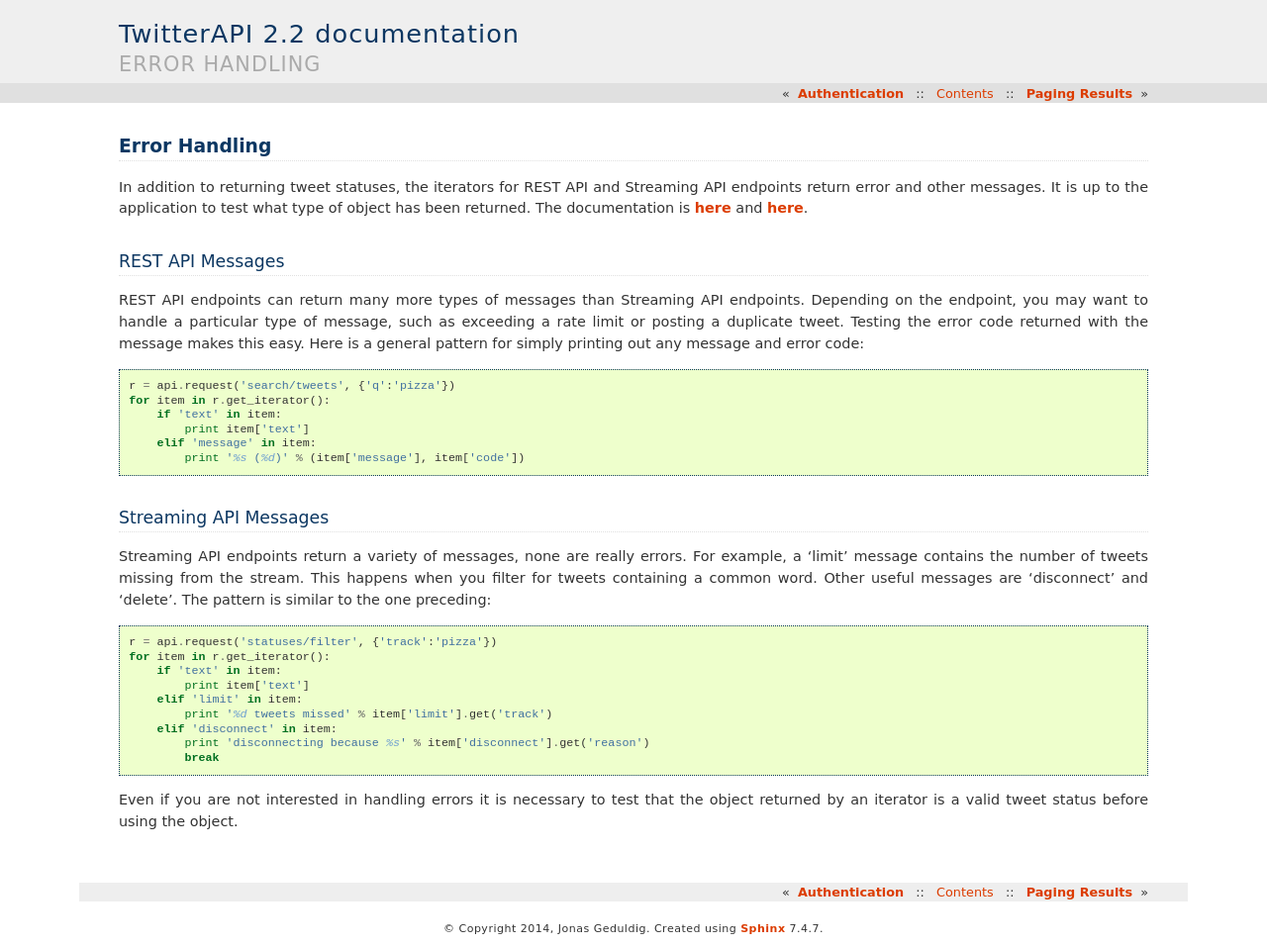
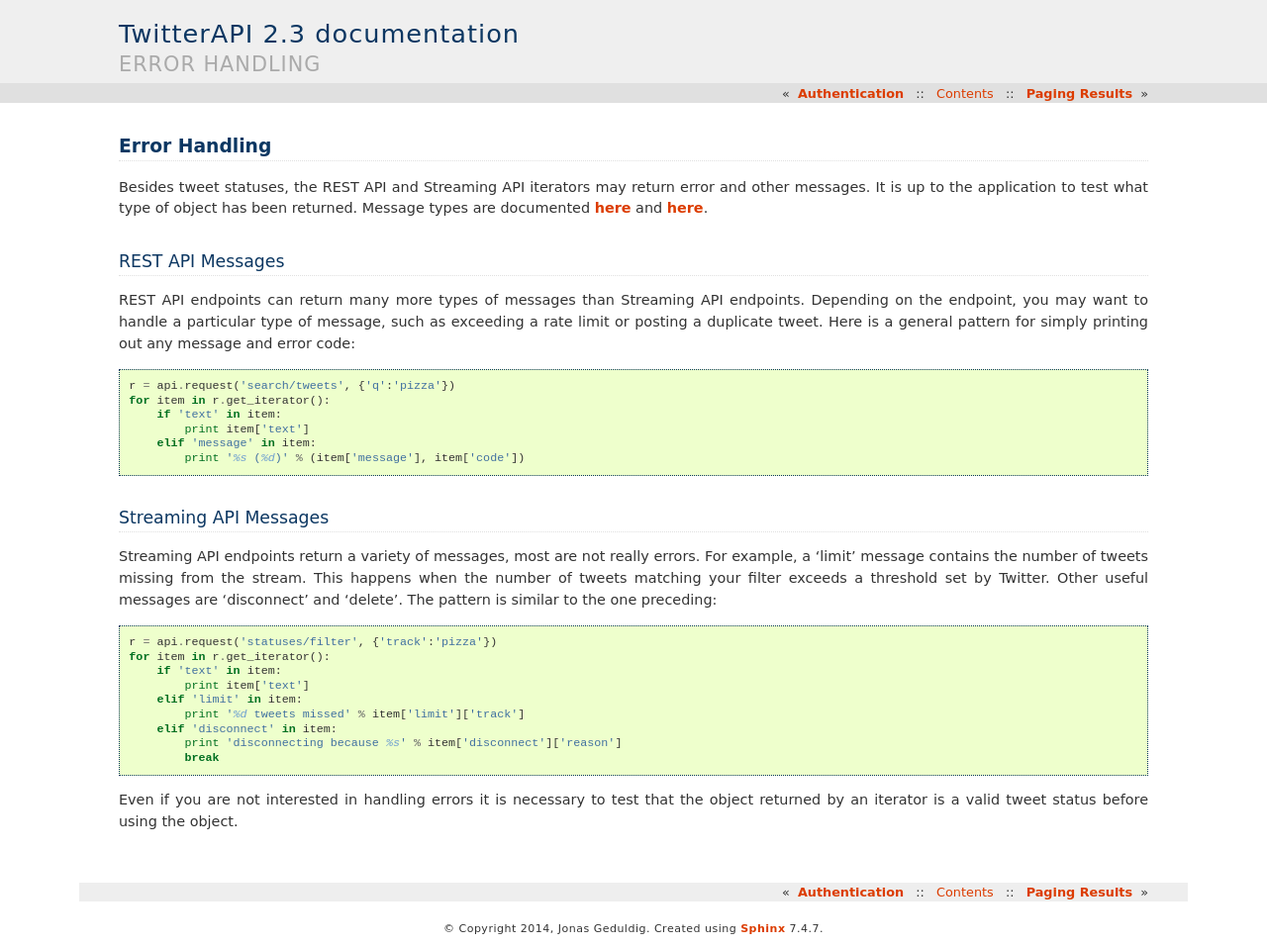
Before and after one commit to geduldig/TwitterAPI, a Sphinx documentation site: the page built from sphinx/errors.rst, in a window 1280 px wide. Shown: the whole page at 99% size. Built offline with Sphinx 7.4.7, drawn with Linux system fonts in a browser that asks for light colours.

Commit message:
Updated docs

```diff
--- a/sphinx/authentication.rst
+++ b/sphinx/authentication.rst
@@ -27,7 +27,7 @@
 Proxy Server Authentication
 ---------------------------
 
-If you are behind a firewall, you may also need to authenticate with a web proxy server in order to reach Twitter's servers. For this situation you include an additional argument in the above examples:
+If you are behind a firewall, you may also need to authenticate with a web proxy server in order to reach Twitter's servers. For this situation you include an additional argument in the initializer:
 
 .. code-block:: python
 
--- a/sphinx/conf.py
+++ b/sphinx/conf.py
@@ -53,9 +53,9 @@
 # built documents.
 #
 # The short X.Y version.
-version = '2.2'
+version = '2.3'
 # The full version, including alpha/beta/rc tags.
-release = '2.2'
+release = '2.3'
 
 # The language for content autogenerated by Sphinx. Refer to documentation
 # for a list of supported languages.
--- a/sphinx/errors.rst
+++ b/sphinx/errors.rst
@@ -1,12 +1,12 @@
 Error Handling
 ==============
 
-In addition to returning tweet statuses, the iterators for REST API and Streaming API endpoints return error and other messages. It is up to the application to test what type of object has been returned. The documentation is `here <http://dev.twitter.com/overview/api/response-codes>`_ and `here <http://dev.twitter.com/streaming/overview/messages-types>`_.
+Besides tweet statuses, the REST API and Streaming API iterators may return error and other messages. It is up to the application to test what type of object has been returned. Message types are documented `here <http://dev.twitter.com/overview/api/response-codes>`_ and `here <http://dev.twitter.com/streaming/overview/messages-types>`_.
 
 REST API Messages
 -----------------
 
-REST API endpoints can return many more types of messages than Streaming API endpoints. Depending on the endpoint, you may want to handle a particular type of message, such as exceeding a rate limit or posting a duplicate tweet. Testing the error code returned with the message makes this easy. Here is a general pattern for simply printing out any message and error code:
+REST API endpoints can return many more types of messages than Streaming API endpoints. Depending on the endpoint, you may want to handle a particular type of message, such as exceeding a rate limit or posting a duplicate tweet. Here is a general pattern for simply printing out any message and error code:
 
 .. code-block:: python
 
@@ -20,7 +20,7 @@
 Streaming API Messages
 ----------------------
 
-Streaming API endpoints return a variety of messages, none are really errors. For example, a 'limit' message contains the number of tweets missing from the stream. This happens when you filter for tweets containing a common word. Other useful messages are 'disconnect' and 'delete'. The pattern is similar to the one preceding:
+Streaming API endpoints return a variety of messages, most are not really errors. For example, a 'limit' message contains the number of tweets missing from the stream. This happens when the number of tweets matching your filter exceeds a threshold set by Twitter. Other useful messages are 'disconnect' and 'delete'. The pattern is similar to the one preceding:
 
 .. code-block:: python
 
@@ -29,9 +29,9 @@
         if 'text' in item:
             print item['text']
         elif 'limit' in item:
-            print '%d tweets missed' % item['limit'].get('track')
+            print '%d tweets missed' % item['limit']['track']
         elif 'disconnect' in item:
-            print 'disconnecting because %s' % item['disconnect'].get('reason')
+            print 'disconnecting because %s' % item['disconnect']['reason']
             break
 
 Even if you are not interested in handling errors it is necessary to test that the object returned by an iterator is a valid tweet status before using the object.
--- a/sphinx/index.rst
+++ b/sphinx/index.rst
@@ -3,7 +3,7 @@
 
 *Minimal Python wrapper for Twitter's REST and Streaming APIs*
 
-The principle behind TwitterAPI's design is to provide a single method for accessing the Twitter API. You can call the ``request`` method with *any* endpoint found on Twitter's `developer site <https://dev.twitter.com/overview/documentation>`_, the complete reference for all endpoints. The benefits of a single method approach are very little code for me to maintain and just a single method for you to learn. Here is a quck example:
+The principle behind TwitterAPI's design is to provide a single method for accessing the Twitter API. You can call the ``request`` method with *any* endpoint found on Twitter's `developer site <https://dev.twitter.com/overview/documentation>`_, the complete reference for all endpoints. The benefits of a single-method approach are: less code for me to maintain, and just a single method for you to learn. Here is a quck example:
 
 .. code-block:: python
 
@@ -21,7 +21,7 @@
 
 The iterator returns decoded JSON objects. What makes the iterator very powerful is it works with both REST API and Streaming API endpoints. No syntax changes required; just supply any endpoint and parameters that are found on Twitter's dev site.
 
-TwitterAPI works with Python 2 or Python 3. It authenticates using either OAauth 1 or OAuth 2. It also supports web proxy server authentication. All with very little code change for you.
+TwitterAPI is compatible with Python 2 and Python 3. It authenticates using either OAauth 1 or OAuth 2. It also supports web proxy server authentication. All with very little code change for you.
 
 Topics
 ======
@@ -33,6 +33,7 @@
    errors.rst
    paging.rst
    examples.rst
+   faulttolerance.rst
 
 Modules
 =======
--- a/sphinx/paging.rst
+++ b/sphinx/paging.rst
@@ -1,7 +1,7 @@
 Paging Results
 ==============
 
-Paging refers to getting successive batches of results. The Streaming API endpoints in a sense do this inherently. REST API endpoints will never return more than a specificied maximum number of results. When you request `search/tweets`, for example, by default you will get at most 20 tweets. You can increase that number to a maximum of 100. This is the page size. Twitter `provides <http://dev.twitter.com/rest/public/timelines>`_ a way to get successive pages, so it is possible to get more than 100 tweets with `search/tweets`, just not in a single request.
+Paging refers to getting successive batches of results. The Streaming API endpoints in a sense do this inherently. REST API endpoints will never return more than a specificied maximum number of results. When you request `search/tweets`, for example, by default you will get at most 20 tweets. You can increase that number to a maximum of 100. This is the page size. Twitter provides a `way <http://dev.twitter.com/rest/public/timelines>`_ to get successive pages, so it is possible to get more than 100 tweets with `search/tweets`, just not in a single request.
 
 If you don't want to implement paging yourself, you can use the `TwitterRestPager <./twitterrestpager.html>`_ helper class with any REST API endpoint that returns multiples of something. The following, for example, searches for all tweets containing 'pizza' that Twitter has stored -- about a week's worth.
 
```
Also changed, not shown: sphinx/faulttolerance.rst (added, +45 -0 lines), 2 other files.
